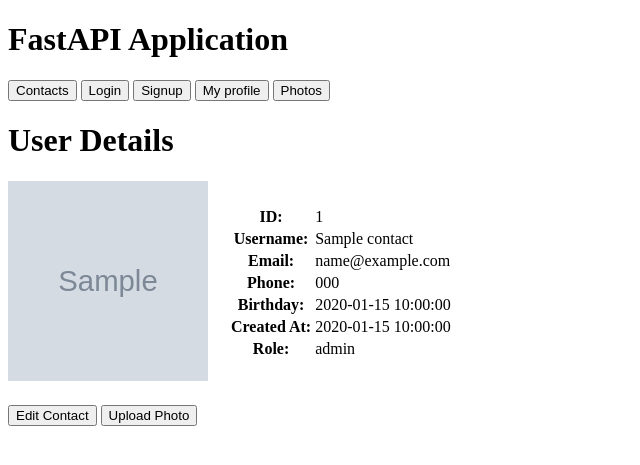
After one commit to gyshpak/PhotoShare-Python-front, a FastAPI app: template templates/contact.html in a window 1280 px wide. The commit adds this page. Shown: the top 465 px of the page, without its empty margins (0-640 px from the left). Run offline with FastAPI, Linux system fonts and the light colour scheme; the template is opened without the code that fills it: most values are stand-ins (such as "Sample title", 1, 10 or a date in 2020); grey boxes marked "Sample" are stand-in pictures.

Commit message:
Add_ulpload_pfoto_serch_contact_etc

```diff
--- a/app.py
+++ b/app.py
@@ -1,9 +1,23 @@
-from fastapi import FastAPI, Form, HTTPException, Header, Request, Depends, status
+from datetime import datetime
+from fastapi import (
+    FastAPI,
+    File,
+    Form,
+    HTTPException,
+    Header,
+    Request,
+    Depends,
+    UploadFile,
+    # requests,
+    status,
+)
 from fastapi.templating import Jinja2Templates
 from fastapi.staticfiles import StaticFiles
 from fastapi.responses import HTMLResponse, RedirectResponse, JSONResponse
+from starlette.middleware.sessions import SessionMiddleware
 import httpx
 import uvicorn
+import requests
 
 app = FastAPI()
 
@@ -13,12 +27,11 @@
 # Підключення папки з шаблонами Jinja2
 templates = Jinja2Templates(directory="templates")
 
-base_url = (
-    "https://photoshare-python-back.onrender.com/api"  # URL локального сервера FastAPI
-)
+# base_url = "https://photoshare-python-back.onrender.com/api"
+base_url = "http://localhost:8000/api"
 
+app.add_middleware(SessionMiddleware, secret_key="your_secret_key")
 
-ACCESS_TOKEN = None
 
 # Базовий шаблон з кнопками для запуску різних функцій
 @app.get("/", response_class=HTMLResponse)
@@ -54,7 +67,6 @@
                 "registration_success.html",
                 {"request": request, "data": response_data},
             )
-            # return {"message": "User registered successfully", "data": response.json()}
         except httpx.HTTPStatusError as e:
             if e.response.status_code == 422:
                 error_detail = e.response.json().get("detail", "Unprocessable Entity")
@@ -65,6 +77,7 @@
             return templates.TemplateResponse(
                 "registration_failure.html", {"request": request, "error": str(e)}
             )
+
 
 @app.get("/login", response_class=HTMLResponse)
 async def login_form(request: Request):
@@ -83,13 +96,43 @@
             response.raise_for_status()
             tokens = response.json()
 
-            # Передача токенів через HTTP заголовок
-            ACCESS_TOKEN = tokens["access_token"]
-            headers = {"Authorization": f"Bearer {ACCESS_TOKEN}"}
-            ##########################
-            # Виконати GET запит на /contacts з токеном авторизації
+            # ACCESS_TOKEN = tokens["access_token"]
+            request.session["access_token"] = tokens["access_token"]
+
+            return templates.TemplateResponse(
+                "login_success.html", {"request": request}
+            )
+
+        except httpx.HTTPStatusError as e:
+            if e.response.status_code == 401:
+                return templates.TemplateResponse(
+                    "Unauthorized.html", {"request": request}
+                )
+            else:
+                raise HTTPException(
+                    status_code=status.HTTP_500_INTERNAL_SERVER_ERROR,
+                    detail=f"Failed to fetch contacts: {e}",
+                )
+
+
+@app.get("/contacts", response_class=HTMLResponse)
+async def search_contacts(request: Request, limit: int = 10, offset: int = 0):
+    access_token = request.session.get("access_token")
+    if not access_token:
+        raise HTTPException(
+            status_code=status.HTTP_401_UNAUTHORIZED,
+            detail="Access token missing or invalid",
+        )
+
+    async with httpx.AsyncClient() as client:
+        try:
+            headers = {"Authorization": f"Bearer {access_token}"}
+
             response_contacts = await client.get(
-                f"{base_url}/users/all", headers=headers, follow_redirects=True
+                f"{base_url}/users/all",
+                headers=headers,
+                params={"limit": limit, "offset": offset},
+                follow_redirects=True,
             )
             response_contacts.raise_for_status()
             contacts = response_contacts.json()
@@ -109,31 +152,168 @@
                 )
 
 
-# Функція входу користувача
-@app.post("/contacts", response_class=HTMLResponse)
-async def search_contacts(
-    request: Request, name: str = Form(...), password: str = Form(...)
-):
-    data = {"username": name, "password": password}
+@app.get("/contact", response_class=HTMLResponse)
+async def search_contacts(request: Request):
+    access_token = request.session.get("access_token")
+    if not access_token:
+        raise HTTPException(
+            status_code=status.HTTP_401_UNAUTHORIZED,
+            detail="Access token missing or invalid",
+        )
+
     async with httpx.AsyncClient() as client:
         try:
-            response = await client.post(f"{base_url}/auth/login", data=data)
-            response.raise_for_status()
-            tokens = response.json()
+            headers = {"Authorization": f"Bearer {access_token}"}
 
-            # Передача токенів через HTTP заголовок
-            ACCESS_TOKEN = tokens["access_token"]
-            headers = {"Authorization": f"Bearer {ACCESS_TOKEN}"}
-            ##########################
-            # Виконати GET запит на /contacts з токеном авторизації
             response_contacts = await client.get(
-                f"{base_url}/users/all", headers=headers, follow_redirects=True
+                f"{base_url}/users/me",
+                headers=headers,
+                # params={"limit": limit, "offset": offset},
+                follow_redirects=True,
             )
             response_contacts.raise_for_status()
-            contacts = response_contacts.json()
+            contact = response_contacts.json()
 
             return templates.TemplateResponse(
-                "contacts.html", {"request": request, "contacts": contacts}
+                "contact.html", {"request": request, "contact": contact}
+            )
+        except httpx.HTTPStatusError as e:
+            if e.response.status_code == 401:
+                return templates.TemplateResponse(
+                    "Unauthorized.html", {"request": request}
+                )
+            else:
+                raise HTTPException(
+                    status_code=status.HTTP_500_INTERNAL_SERVER_ERROR,
+                    detail=f"Failed to fetch contacts: {e}",
+                )
+
+
+@app.get("/edit_contact", response_class=HTMLResponse)
+async def login_form(request: Request):
+    return templates.TemplateResponse("/edit_contact.html", {"request": request})
+
+
+@app.post("/edit_contact", response_class=HTMLResponse)
+async def search_contacts(
+    request: Request,
+    username: str = Form(...),
+    phone: str = Form(...),
+    birthday: str = Form(...),
+):
+    try:
+        # Validate birthday format
+        birthday_date = datetime.strptime(birthday, "%Y-%m-%d").date()
+
+        # Create the payload
+        data = {
+            "username": username,
+            "phone": phone,
+            "birthday": birthday_date.isoformat(),
+        }
+    except httpx.HTTPStatusError as e:
+        raise HTTPException(
+            status_code=status.HTTP_500_INTERNAL_SERVER_ERROR,
+            detail=f"Failed to update user: {e}",
+        )
+    access_token = request.session.get("access_token")
+    if not access_token:
+        raise HTTPException(
+            status_code=status.HTTP_401_UNAUTHORIZED,
+            detail="Access token missing or invalid",
+        )
+
+    async with httpx.AsyncClient() as client:
+        try:
+            headers = {"Authorization": f"Bearer {access_token}"}
+
+            response_contact = await client.put(
+                f"{base_url}/users", headers=headers, json=data, follow_redirects=True
+            )
+            response_contact.raise_for_status()
+            contact = response_contact.json()
+
+            return templates.TemplateResponse(
+                "contact.html", {"request": request, "contact": contact}
+            )
+        except httpx.HTTPStatusError as e:
+            if e.response.status_code == 401:
+                return templates.TemplateResponse(
+                    "Unauthorized.html", {"request": request}
+                )
+            else:
+                raise HTTPException(
+                    status_code=status.HTTP_500_INTERNAL_SERVER_ERROR,
+                    detail=f"Failed to fetch contacts: {e}",
+                )
+
+
+@app.get("/upload_photo", response_class=HTMLResponse)
+async def upload_photo_form(request: Request):
+    return templates.TemplateResponse("upload_photo.html", {"request": request})
+
+
+@app.post("/upload_photo", response_class=HTMLResponse)
+async def upload_photo(
+    request: Request,
+    photo: UploadFile = File(...),
+    description: str = Form(...),
+    tags: str = Form(...),
+):
+    access_token = request.session.get("access_token")
+    if not access_token:
+        raise HTTPException(status_code=401, detail="Access token missing or invalid")
+
+    # tags_list = tags.split(",")
+
+    async with httpx.AsyncClient() as client:
+
+        form_data = {
+            "description": description,
+            "tags": tags,
+        }
+
+        files = {"file": (photo.filename, photo.file, photo.content_type)}
+
+        headers = {"Authorization": f"Bearer {access_token}"}
+
+        response = requests.post(
+            f"{base_url}/photos",
+            headers=headers,
+            files=files,
+            data=form_data
+        )
+
+
+        response.raise_for_status()
+
+    return templates.TemplateResponse("upload_success.html", {"request": request})
+
+
+@app.get("/photos", response_class=HTMLResponse)
+async def search_contacts(request: Request):
+    access_token = request.session.get("access_token")
+    if not access_token:
+        raise HTTPException(
+            status_code=status.HTTP_401_UNAUTHORIZED,
+            detail="Access token missing or invalid",
+        )
+
+    async with httpx.AsyncClient() as client:
+        try:
+            headers = {"Authorization": f"Bearer {access_token}"}
+
+            response_contacts = await client.get(
+                f"{base_url}/photos",
+                headers=headers,
+                # params={"limit": limit, "offset": offset},
+                follow_redirects=True,
+            )
+            response_contacts.raise_for_status()
+            photos = response_contacts.json()
+
+            return templates.TemplateResponse(
+                "photos.html", {"request": request, "photos": photos}
             )
         except httpx.HTTPStatusError as e:
             if e.response.status_code == 401:
@@ -149,63 +329,3 @@
 
 if __name__ == "__main__":
     uvicorn.run("app:app", host="0.0.0.0", port=8001, reload=True, log_level="info")
-
-
-#############################
-#     return RedirectResponse(url="/contacts", headers=headers)
-#     # return templates.TemplateResponse("login.html",{"request": request, "message": f"Login successful {access_token}"},)
-# except httpx.HTTPStatusError as e:
-#     return templates.TemplateResponse(
-#         "login.html",
-#         {"request": request, "error_message": f"Login failed: {e}"},
-#     )
-
-
-# Функція отримання списку контактів
-# @app.get("/contacts", response_class=JSONResponse)
-# async def get_contacts(request: Request, authorization: str = Header(None)):
-#     if not authorization or not authorization.startswith("Bearer "):
-#         raise HTTPException(
-#             status_code=status.HTTP_401_UNAUTHORIZED,
-#             detail="Invalid authorization header",
-#         )
-
-#     access_token = authorization.split(" ")[1]
-
-#     async with httpx.AsyncClient() as client:
-#         try:
-#             headers = {"Authorization": f"Bearer {access_token}"}
-#             response = await client.get(f"{base_url}/contacts/", headers=headers)
-#             response.raise_for_status()  # Перевірка статусу відповіді
-#             contacts = response.json()
-
-#             return contacts
-#             # return templates.TemplateResponse(
-#             #     "contacts.html", {"request": request, "contacts": contacts}
-#             # )
-#         except httpx.HTTPStatusError as e:
-#             raise HTTPException(
-#                 status_code=status.HTTP_500_INTERNAL_SERVER_ERROR,
-#                 detail=f"Failed to fetch contacts: {e}",
-#             )
-
-
-# @app.get("/contacts", response_class=HTMLResponse)
-# async def get_contacts(authorization: str = Depends()):
-#     if not authorization or not authorization.startswith("Bearer "):
-#         raise HTTPException(status_code=status.HTTP_401_UNAUTHORIZED, detail="Invalid authorization header")
-
-#     access_token = authorization.split(" ")[1]
-
-#     async with httpx.AsyncClient() as client:
-#         try:
-#             response = await client.get(f"{base_url}/contacts/")
-#             response.raise_for_status()  # Перевірка статусу відповіді
-#             return {"message": "Contacts fetched successfully", "data": response.json()}
-#         except httpx.HTTPStatusError as e:
-#             raise Exception(f"Failed to fetch contacts: {e}")
-
-
-#     # Тут має бути ваша логіка для використання access_token у запиті до захищеного ендпоінту (наприклад, /contacts)
-
-#     return {"message": "Contacts retrieved successfully"}
--- a/pyproject.toml
+++ b/pyproject.toml
@@ -9,6 +9,9 @@
 python = "^3.12"
 fastapi = "^0.111.0"
 uvicorn = "^0.29.0"
+starlette = "^0.37.2"
+itsdangerous = "^2.2.0"
+requests = "^2.32.2"
 
 
 [build-system]
--- a/templates/base.html
+++ b/templates/base.html
@@ -12,6 +12,8 @@
         <a href="/contacts"><button>Contacts</button></a>
         <a href="/login"><button>Login</button></a>
         <a href="/signup"><button>Signup</button></a>
+        <a href="/contact"><button>My profile</button></a>
+        <a href="/photos"><button>Photos</button></a>
     </div>
     <div>
         {% block content %}{% endblock %}
--- /dev/null
+++ b/templates/contact.html
@@ -0,0 +1,65 @@
+{% extends "base.html" %}
+
+{% block title %}User Details{% endblock %}
+
+{% block content %}
+
+    <h1>User Details</h1>
+
+    <!-- Display Single User -->
+    {% if contact %}
+        <div style="display: flex; align-items: center;">
+            <!-- Avatar -->
+            <div style="margin-right: 20px;">
+                <img src="{{ contact.avatar }}" alt="Avatar" width="200" height="200">
+            </div>
+
+            <!-- User Details -->
+            <div>
+                <table>
+                    <tbody>
+                        <tr>
+                            <th>ID:</th>
+                            <td>{{ contact.id }}</td>
+                        </tr>
+                        <tr>
+                            <th>Username:</th>
+                            <td>{{ contact.name }}</td>
+                        </tr>
+                        <tr>
+                            <th>Email:</th>
+                            <td>{{ contact.email }}</td>
+                        </tr>
+                        <tr>
+                            <th>Phone:</th>
+                            <td>{{ contact.phone }}</td>
+                        </tr>
+                        <tr>
+                            <th>Birthday:</th>
+                            <td>{{ contact.birthday }}</td>
+                        </tr>
+                        <tr>
+                            <th>Created At:</th>
+                            <td>{{ contact.created_at }}</td>
+                        </tr>
+                        <tr>
+                            <th>Role:</th>
+                            <td>{{ contact.role }}</td>
+                        </tr>
+                    </tbody>
+                </table>
+            </div>
+        </div>
+
+        <!-- Buttons -->
+        <div style="margin-top: 20px;">
+            <a href="/edit_contact"><button>Edit Contact</button></a>
+            <!-- <a href="/my_photos"><button>My Photos</button></a> -->
+            <a href="/upload_photo"><button>Upload Photo</button></a>
+        </div>
+
+    {% else %}
+        <p>No user details available.</p>
+    {% endif %}
+
+{% endblock %}
```
Also changed, not shown: templates/contacts.html (+2 -13 lines), templates/edit_contact.html (added, +35 -0 lines), templates/login.html (+0 -14 lines), templates/login_success.html (added, +27 -0 lines), templates/photos.html (added, +22 -0 lines), templates/upload_photo.html (added, +35 -0 lines), templates/upload_success.html (added, +11 -0 lines), 1 other file.
